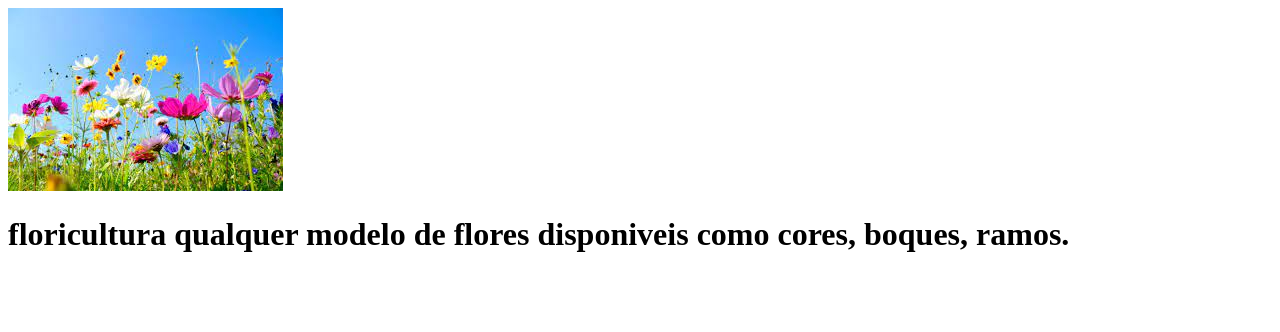
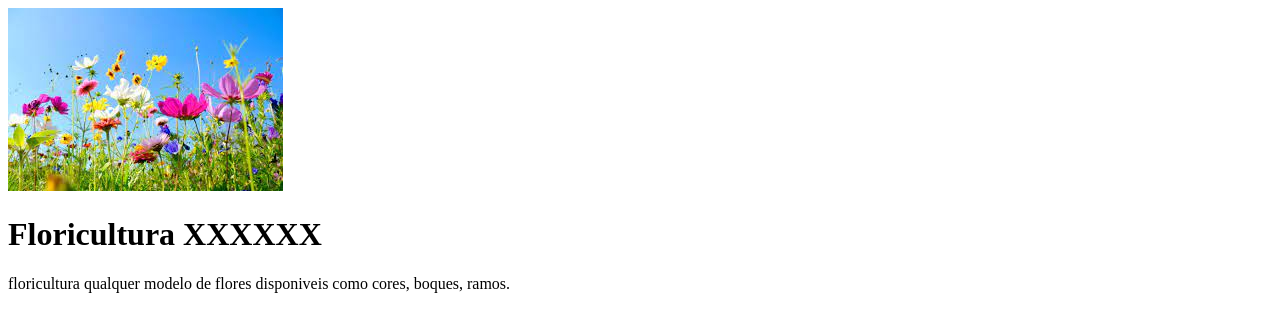
Before and after one commit to bjbhu/floricultura, a plain HTML site: page index.html in a window 1280 px wide. Drawn offline with Linux system fonts and the light colour scheme.

Commit message:
add h1 e p

```diff
--- a/index.html
+++ b/index.html
@@ -8,7 +8,8 @@
 <body>
     <header>
         <img src="alex.jpg" alt="flores com varias diversidades de cores e modelos">
-        <h1>floricultura qualquer modelo de flores disponiveis como cores, boques, ramos.</h1>
+        <h1> Floricultura XXXXXX</h1>
+        <p>floricultura qualquer modelo de flores disponiveis como cores, boques, ramos.</p>
     </header>
 </body>
 </html>
```
